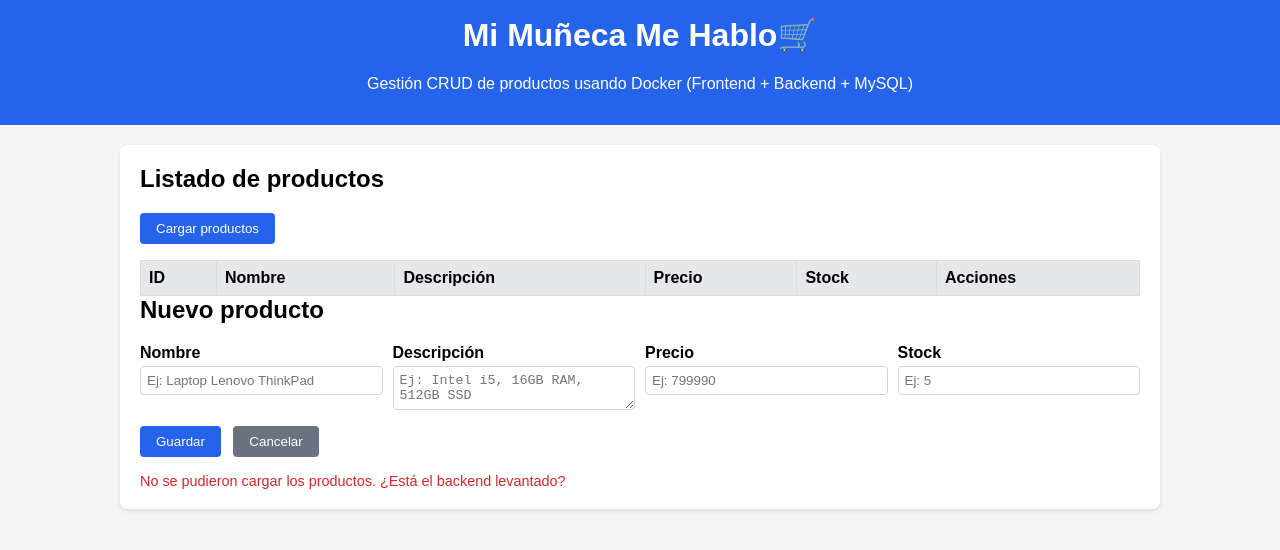
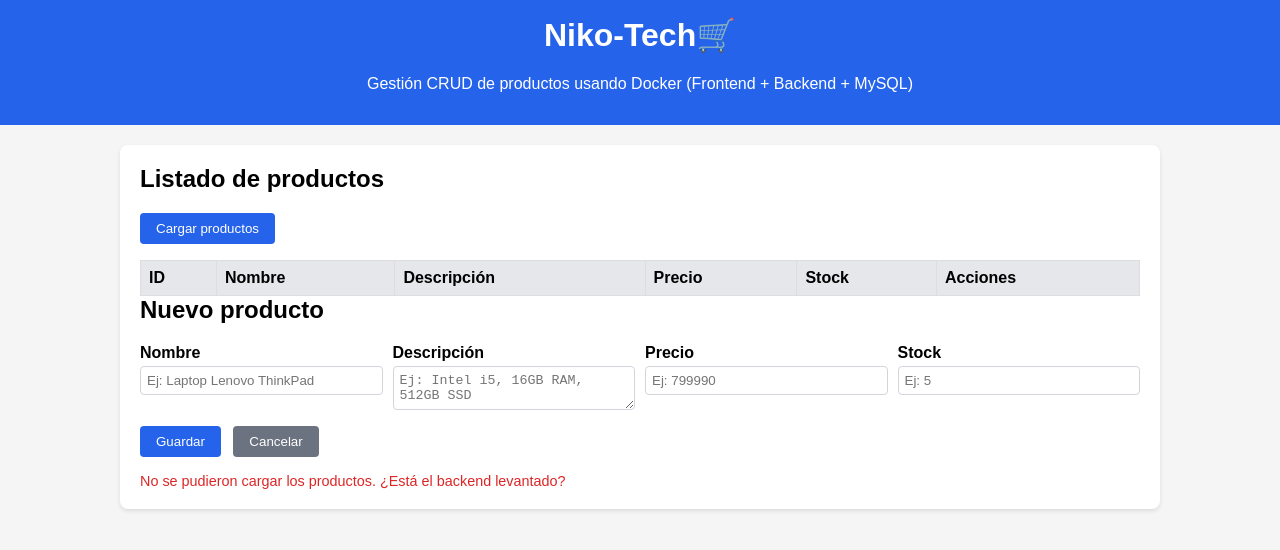
Before and after one commit to DarllCHL/Matias_Bustos_EV_3_DEVOPS_2026, a plain HTML site: page tienda-tech-frontend/index.html in a window 1280 px wide. Drawn offline with Linux system fonts and the light colour scheme; no server answers.

Commit message:
Se cambia nombre de los tokens del secreto y se cambia el nombre de la pagina principal

```diff
--- a/tienda-tech-frontend/index.html
+++ b/tienda-tech-frontend/index.html
@@ -96,7 +96,7 @@
 
 <body>
   <header>
-    <h1>Mi Muñeca Me Hablo&#128722;</h1>
+    <h1>Niko-Tech&#128722;</h1>
     <p>Gestión CRUD de productos usando Docker (Frontend + Backend + MySQL)</p>
   </header>
 
```
Also changed, not shown: .github/workflows/main.yml.
